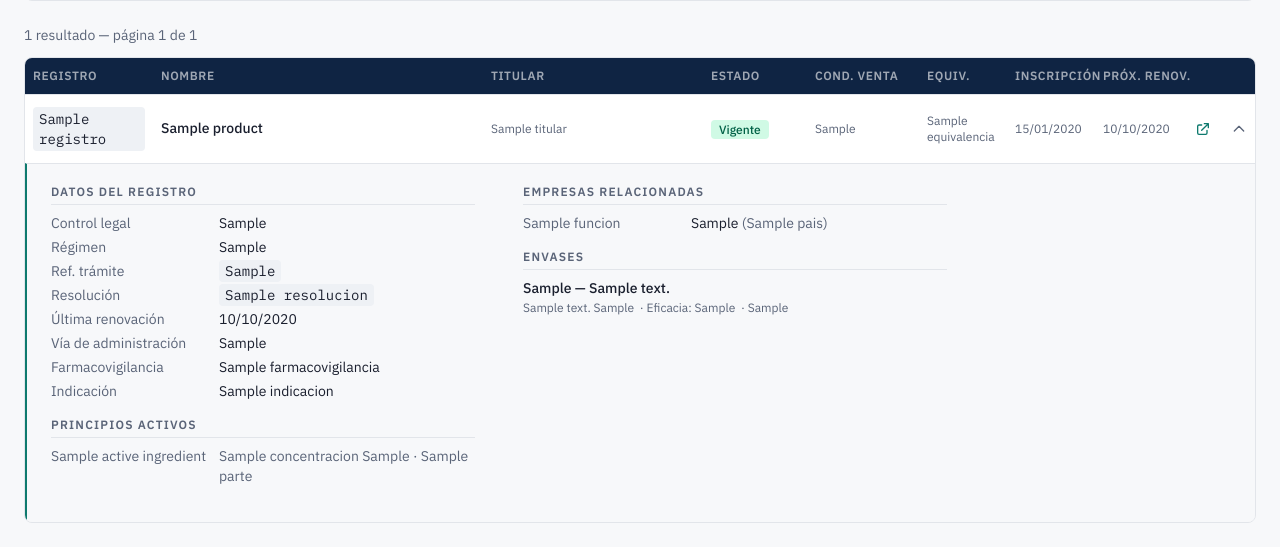
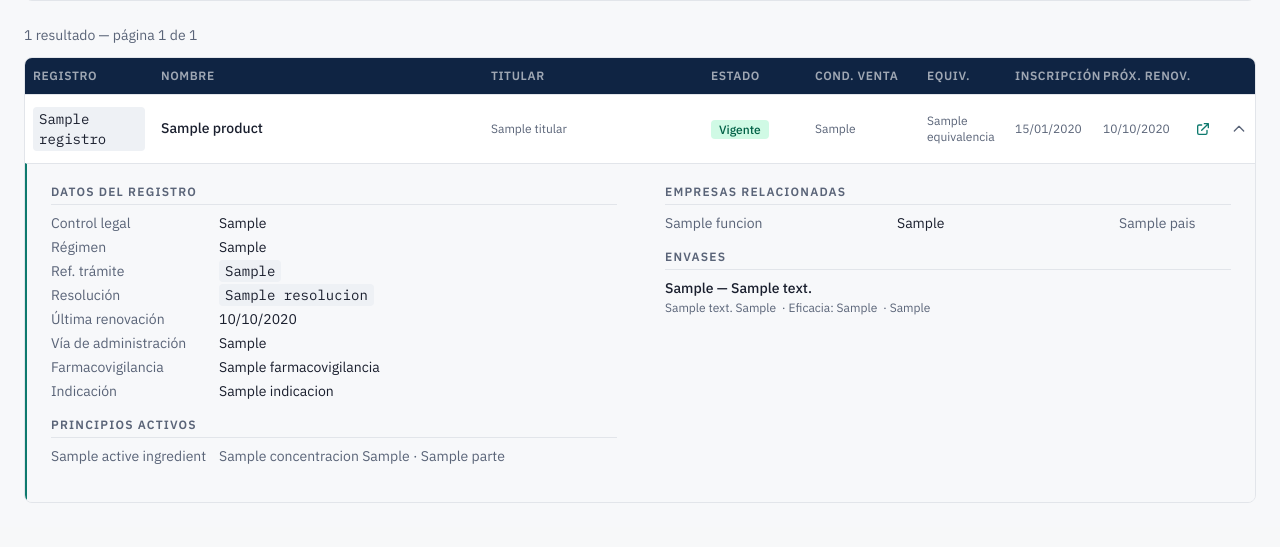
Before and after one commit to yesminalina/ispch-advanced-search, a Django app: template registros/templates/registros/search.html in a window 1280 px wide, after a click that opens the changed part. Shown: the part 587-1134 px from the top of the page. After the commit the page ends 1090 px from the top, so only its background shows below. Run offline with Django 5.2, Linux system fonts and the light colour scheme; the template is opened without the code that fills it: most values are stand-ins (such as "Sample title", 1, 10 or a date in 2020).

Commit message:
refactor: split país into own column in empresas relacionadas
New .detail-role component class (14rem | 1fr | 7rem grid) replaces
the inline razón social (país) pattern. Removed max-w-4xl and min-w-max
from the detail panel so the two-column layout fills the full container
width, giving razón social ~167px instead of ~72px.

```diff
--- a/registros/static/registros/css/input.css
+++ b/registros/static/registros/css/input.css
@@ -105,6 +105,12 @@
     @apply text-text;
   }
 
+  /* Fila de tres columnas para empresas relacionadas: función | razón social | país */
+  .detail-role {
+    @apply grid gap-2 text-sm mb-1 items-baseline;
+    grid-template-columns: 14rem 1fr 7rem;
+  }
+
   /* Input y select del formulario */
   .form-input {
     @apply w-full rounded border border-border bg-white px-3 py-2 text-sm text-text
--- a/registros/templates/registros/partials/results.html
+++ b/registros/templates/registros/partials/results.html
@@ -86,8 +86,8 @@
     </summary>
 
     <!-- Panel de detalle (4 secciones) -->
-    <div class="bg-surface border-t border-border border-l-2 border-l-teal px-6 py-5 min-w-max">
-      <div class="grid grid-cols-2 gap-x-12 gap-y-0 max-w-4xl">
+    <div class="bg-surface border-t border-border border-l-2 border-l-teal px-6 py-5">
+      <div class="grid grid-cols-2 gap-x-12 gap-y-0">
 
         <!-- Columna izquierda: datos del registro + principios activos -->
         <div>
@@ -174,11 +174,10 @@
           <div class="detail-section">
             <p class="detail-section-title">Empresas relacionadas</p>
             {% for rol in product.company_roles.all %}
-            <div class="detail-kv">
-              <span class="detail-label">{{ rol.funcion }}</span>
-              <span class="detail-value">
-                {{ rol.razon_social }}{% if rol.pais %} <span class="text-muted">({{ rol.pais }})</span>{% endif %}
-              </span>
+            <div class="detail-role">
+              <span class="text-muted">{{ rol.funcion }}</span>
+              <span class="text-text">{{ rol.razon_social }}</span>
+              <span class="text-muted">{{ rol.pais }}</span>
             </div>
             {% empty %}
             <p class="text-xs text-muted italic">Sin datos</p>
```
Also changed, not shown: registros/static/registros/css/app.css.
